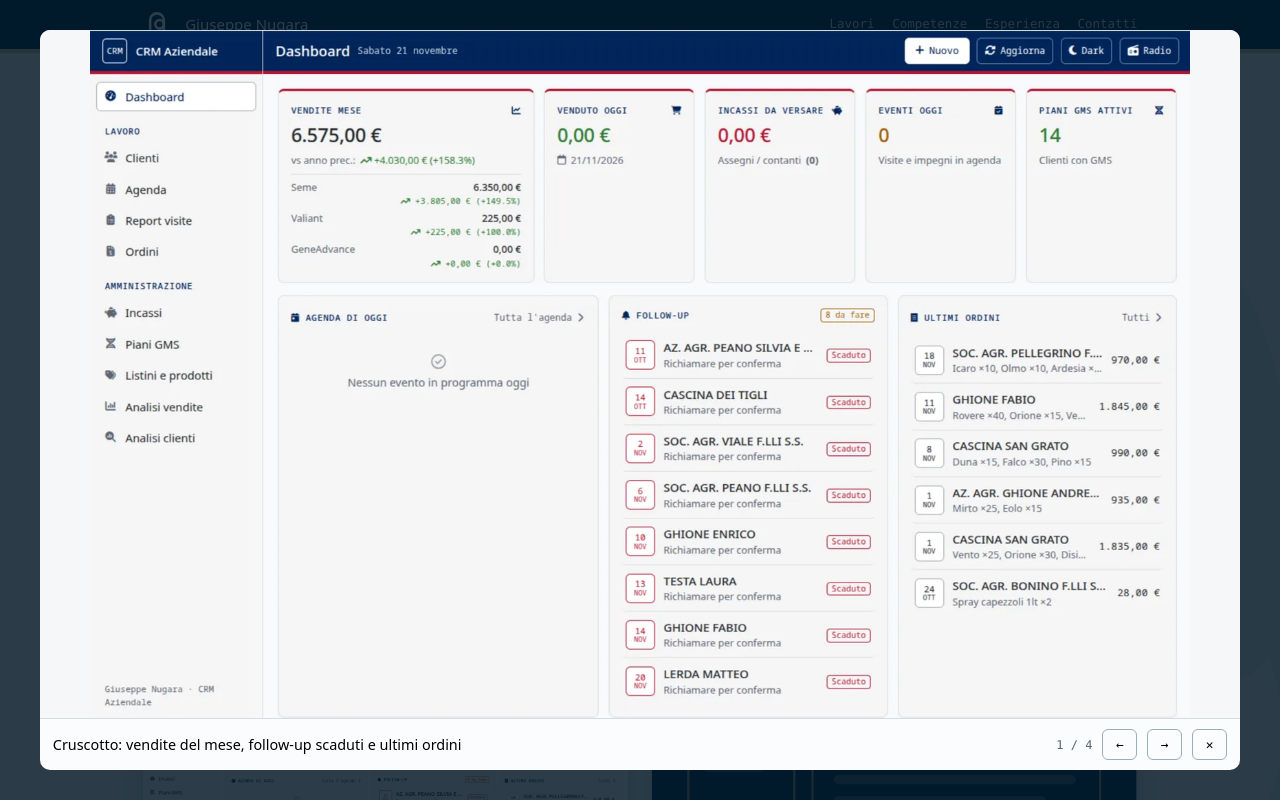
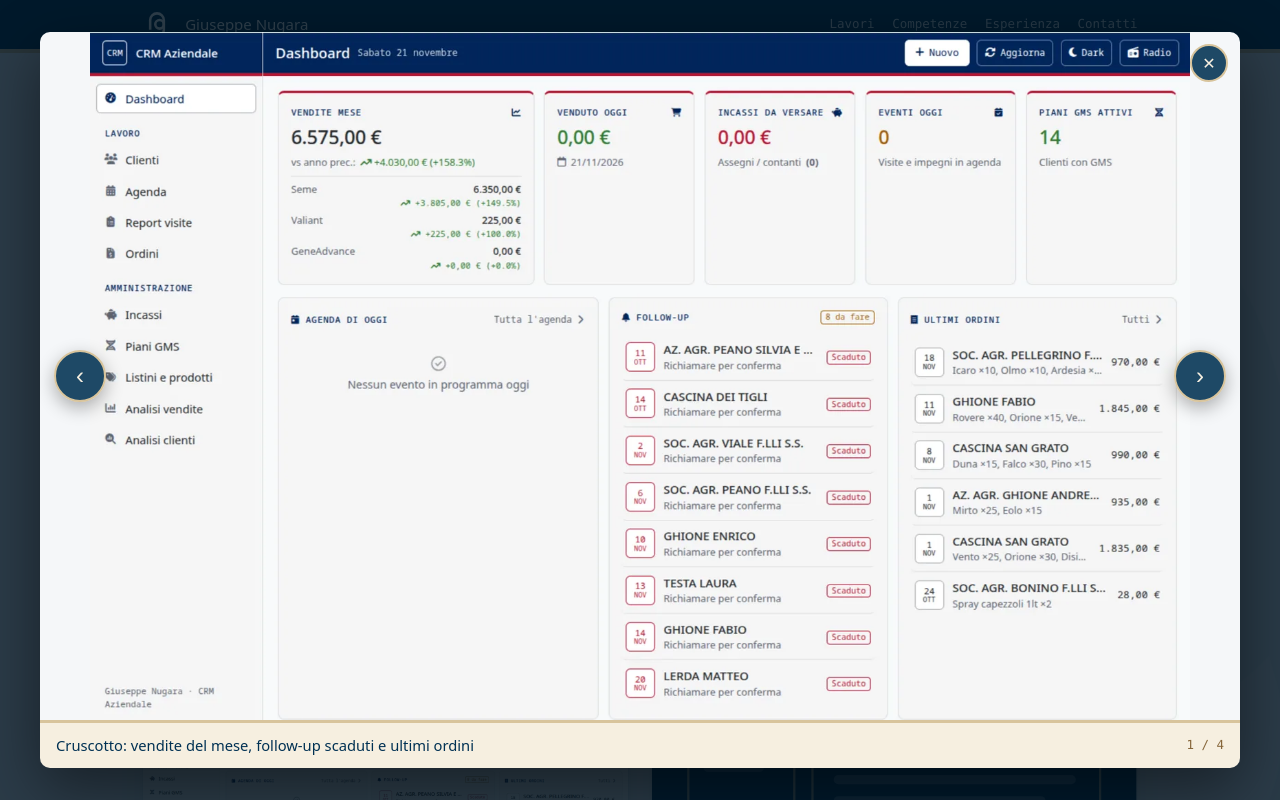
Before and after one commit to giuseppenugara/giuseppenugara.github.io, a plain HTML site: page index.html in a window 1280 px wide. Both pictures are taken after a click on the button "Guarda le schermate del CRM". Shown: the top 800 px of the page. Drawn offline with Linux system fonts and the light colour scheme.

Commit message:
Add files via upload

```diff
--- a/index.html
+++ b/index.html
@@ -37,7 +37,11 @@ a { color: var(--title); }
 .btn.primary { background: var(--accent); color: var(--accent-text); border-color: var(--accent); padding: .7rem 1.1rem; font-size: .85rem; }
 
 /* ---- banda in alto ---- */
-header.top { background: var(--brand); color: var(--brand-text); border-bottom: 4px solid var(--brand-line); position: sticky; top: 0; z-index: 5; }
+header.top { background: var(--brand); color: var(--brand-text); border-bottom: 4px solid var(--brand-line); position: sticky; top: 0; z-index: 5; transition: background-color .3s; }
+/* appena la pagina scorre, la banda diventa un po' trasparente e sfoca ciò che passa sotto */
+header.top.scrolled { background: rgba(0, 49, 83, .84); border-bottom-color: rgba(216, 196, 156, .9);
+  -webkit-backdrop-filter: blur(10px) saturate(140%); backdrop-filter: blur(10px) saturate(140%); }
+@supports not ((backdrop-filter: blur(1px)) or (-webkit-backdrop-filter: blur(1px))) { header.top.scrolled { background: var(--brand); } }
 header.top .wrap { display: flex; align-items: center; gap: .8rem; padding-top: .6rem; padding-bottom: .6rem; }
 .logo { width: 30px; height: 30px; flex-shrink: 0; display: grid; place-items: center; color: currentColor; text-decoration: none; }
 .logo svg { width: 26px; height: 30px; display: block; }
@@ -75,13 +79,24 @@ button.cover { padding: 0; width: 100%; cursor: zoom-in; font: inherit; color: i
 .more { font-family: var(--mono); font-size: .75rem; color: var(--muted); }
 
 /* galleria a schermo intero */
-dialog.gallery { border: 0; padding: 0; background: transparent; max-width: min(1200px, 94vw); width: 100%; }
+dialog.gallery { border: 0; padding: 0; background: transparent; max-width: min(1200px, 94vw); width: 100%; overflow: visible; }
 dialog.gallery::backdrop { background: rgba(0,20,35,.82); }
-.gallery figure { margin: 0; background: var(--panel-2); border-radius: 10px; overflow: hidden; }
-.gallery img { width: 100%; height: auto; max-height: calc(100vh - 7rem); object-fit: contain; display: block; background: var(--panel); }
-.gallery figcaption { display: flex; align-items: center; gap: .6rem; padding: .6rem .8rem; font-size: .9rem; border-top: 1px solid var(--line); }
+.gallery figure { margin: 0; border-radius: 10px; overflow: hidden; box-shadow: 0 20px 60px rgba(0,0,0,.45); }
+.gallery .stage { position: relative; background: var(--panel); }
+.gallery img { width: 100%; height: auto; max-height: calc(100vh - 7rem); object-fit: contain; display: block; }
+.gallery .nav { position: absolute; top: 50%; transform: translateY(-50%); width: 52px; height: 52px; border-radius: 50%;
+  border: 2px solid var(--brand-line); background: rgba(0, 49, 83, .88); color: #f6efe0; font-size: 1.5rem; line-height: 1;
+  display: grid; place-items: center; cursor: pointer; box-shadow: 0 6px 18px rgba(0,0,0,.3); transition: background .15s, transform .15s; }
+.gallery .nav:hover { background: var(--brand); transform: translateY(-50%) scale(1.06); }
+.gallery .nav.prev { left: 14px; } .gallery .nav.next { right: 14px; }
+.gallery .close { position: absolute; top: 12px; right: 12px; width: 38px; height: 38px; border-radius: 50%; border: 2px solid var(--brand-line);
+  background: rgba(0, 49, 83, .88); color: #f6efe0; font-size: 1rem; cursor: pointer; display: grid; place-items: center; }
+.gallery .close:hover { background: var(--brand); }
+.gallery figcaption { display: flex; align-items: center; gap: 1rem; padding: .7rem 1rem; font-size: .92rem;
+  background: #f6efe0; color: var(--brand); border-top: 3px solid var(--brand-line); }
 .gallery figcaption span { flex: 1; }
-.gallery .count { font-family: var(--mono); font-size: .75rem; color: var(--muted); flex: 0; white-space: nowrap; }
+.gallery .count { font-family: var(--mono); font-size: .78rem; flex: 0; white-space: nowrap; color: #86663a; }
+@media (max-width: 560px) { .gallery .nav { width: 40px; height: 40px; font-size: 1.15rem; } .gallery .nav.prev { left: 8px; } .gallery .nav.next { right: 8px; } }
 @media (prefers-reduced-motion: reduce) { .cover { transition: none; } }
 .work h3 { margin: .2rem 0 0; font-size: 1.2rem; font-weight: 500; color: var(--title); }
 .work p { margin: 0; color: var(--muted); font-size: .95rem; max-width: 46ch; }
@@ -165,7 +180,6 @@ main, footer.status { position: relative; z-index: 1; }
       <p class="sub">Siti web, sicurezza informatica, backup e piccoli gestionali su misura per imprese e professionisti della zona di Torino. Oltre vent'anni di esperienza, e ogni cosa spiegata in maniera semplice.</p>
       <div class="hero-actions">
         <a class="btn primary" href="#contatti">Parliamone</a>
-        <a class="btn" href="#lavori">Guarda i lavori</a>
       </div>
     </div>
   </div>
@@ -301,13 +315,15 @@ main, footer.status { position: relative; z-index: 1; }
 
 <dialog class="gallery" id="gallery" aria-label="Schermate">
   <figure>
-    <img id="galImg" src="" alt="">
+    <div class="stage">
+      <img id="galImg" src="" alt="">
+      <button class="nav prev" type="button" id="galPrev" aria-label="Schermata precedente">‹</button>
+      <button class="nav next" type="button" id="galNext" aria-label="Schermata successiva">›</button>
+      <button class="close" type="button" id="galClose" aria-label="Chiudi">✕</button>
+    </div>
     <figcaption>
       <span id="galCap"></span>
       <span class="count" id="galCount"></span>
-      <button class="btn" type="button" id="galPrev" aria-label="Schermata precedente">←</button>
-      <button class="btn" type="button" id="galNext" aria-label="Schermata successiva">→</button>
-      <button class="btn" type="button" id="galClose" aria-label="Chiudi">✕</button>
     </figcaption>
   </figure>
 </dialog>
@@ -351,6 +367,13 @@ main, footer.status { position: relative; z-index: 1; }
 <script>
 'use strict';
 /* filigrana: sale più lentamente della pagina e ruota appena; ferma se l'utente preferisce meno movimento */
+/* banda in alto: trasparente solo quando la pagina è scorsa */
+(() => {
+  const top = document.querySelector('header.top');
+  const segna = () => top.classList.toggle('scrolled', window.scrollY > 8);
+  addEventListener('scroll', segna, { passive: true });
+  segna();
+})();
 (() => {
   const wm = document.getElementById('watermark');
   if (!wm || matchMedia('(prefers-reduced-motion: reduce)').matches) return;
```
